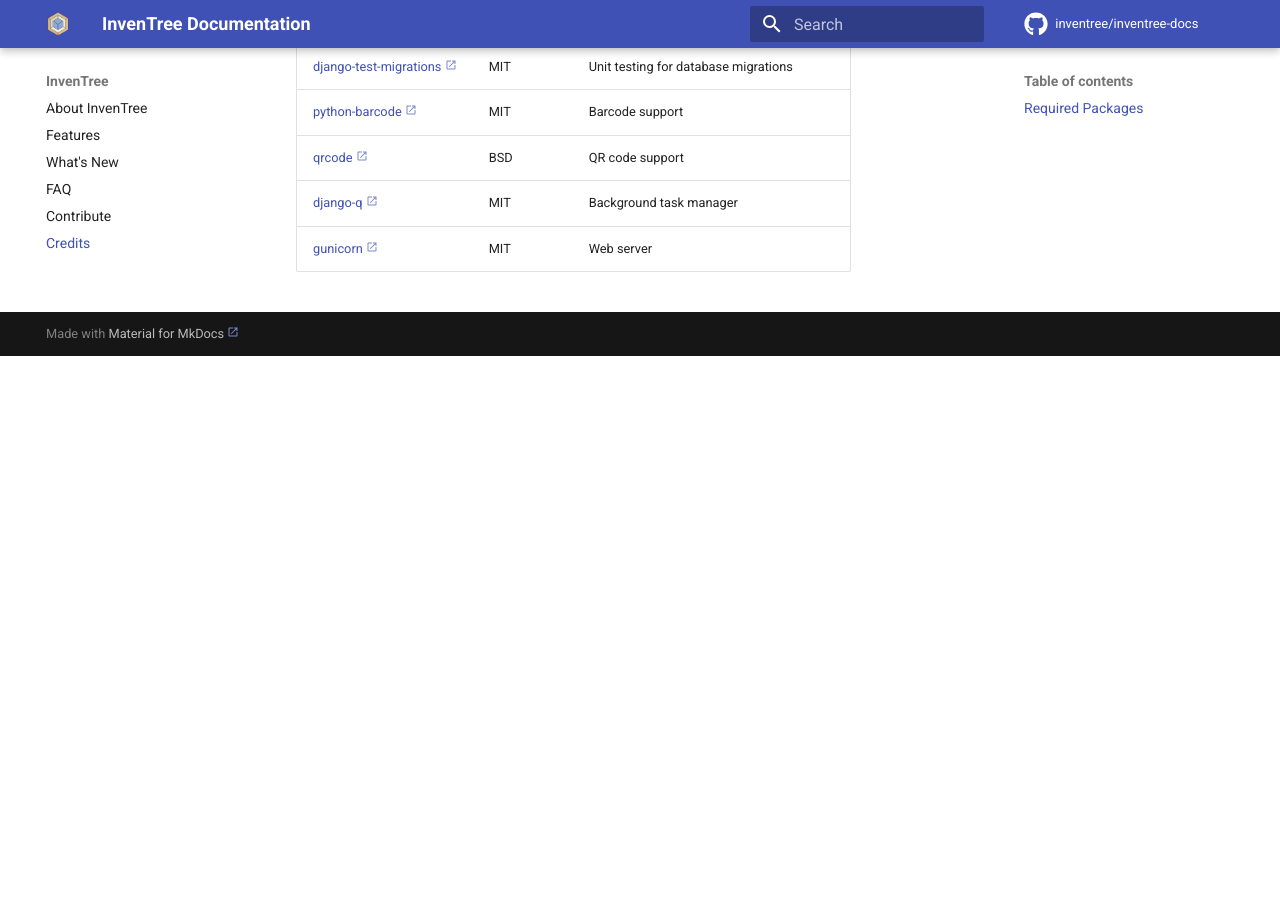
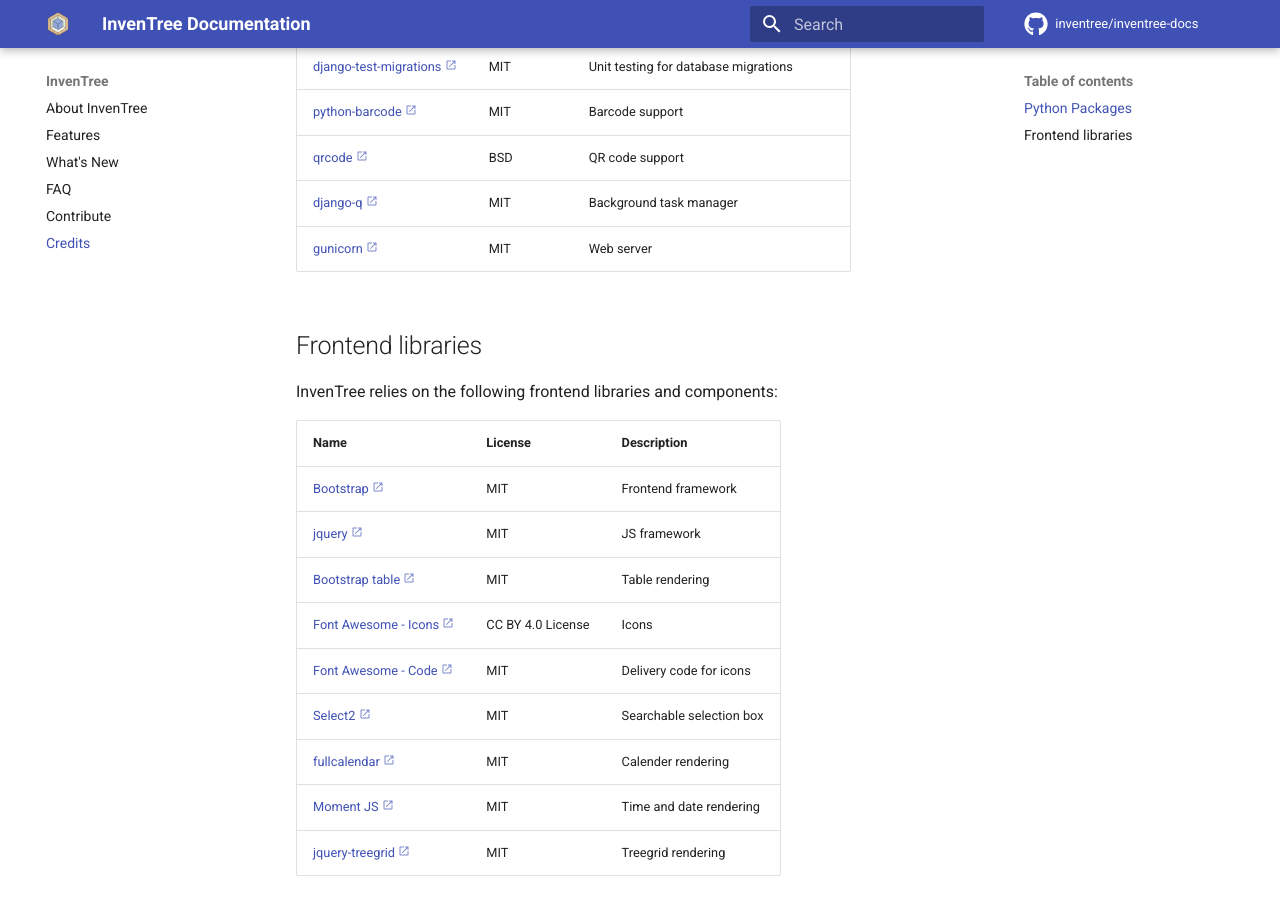
Before and after one commit to inventree/inventree-docs, an MkDocs documentation site: the page built from docs/credits.md, in a window 1280 px wide and 900 px high, scrolled down 1377 px. Built offline with MkDocs 1.6.1 and Material for MkDocs 9.7.7, drawn with Linux system fonts in a browser that asks for light colours; a script that is not in the unit is left out; comment, search, counter and statistics services are not loaded; before the commit the page ends 1733 px from its top, so only the background shows below that; some of the changed text lies outside the part shown.

Commit message:
added frontend libraries to credits #1533

```diff
--- a/docs/credits.md
+++ b/docs/credits.md
@@ -2,7 +2,7 @@
 title: Credits
 ---
 
-## Required Packages
+## Python Packages
 
 InvenTree relies on the following Python libraries:
 
@@ -38,3 +38,19 @@
 | [qrcode](https://pypi.org/project/qrcode/) | BSD | QR code support |
 | [django-q](https://pypi.org/project/django-q/) | MIT | Background task manager |
 | [gunicorn](https://pypi.org/project/gunicorn/) | MIT | Web server |
+
+## Frontend libraries
+
+InvenTree relies on the following frontend libraries and components:
+
+| Name | License | Description |
+| --- | --- | --- |
+| [Bootstrap](https://github.com/twbs/bootstrap/) | MIT | Frontend framework |
+| [jquery](https://github.com/jquery/jquery) | MIT | JS framework |
+| [Bootstrap table](https://github.com/wenzhixin/bootstrap-table/) | MIT | Table rendering |
+| [Font Awesome - Icons](https://fontawesome.com/) | CC BY 4.0 License | Icons |
+| [Font Awesome - Code](https://fontawesome.com/) | MIT | Delivery code for icons |
+| [Select2](https://github.com/select2/select2/) | MIT | Searchable selection box |
+| [fullcalendar](https://github.com/fullcalendar/fullcalendar/) | MIT | Calender rendering |
+| [Moment JS](https://github.com/moment/momentjs.com/) | MIT | Time and date rendering |
+| [jquery-treegrid](https://github.com/maxazan/jquery-treegrid/) | MIT | Treegrid rendering |
```
